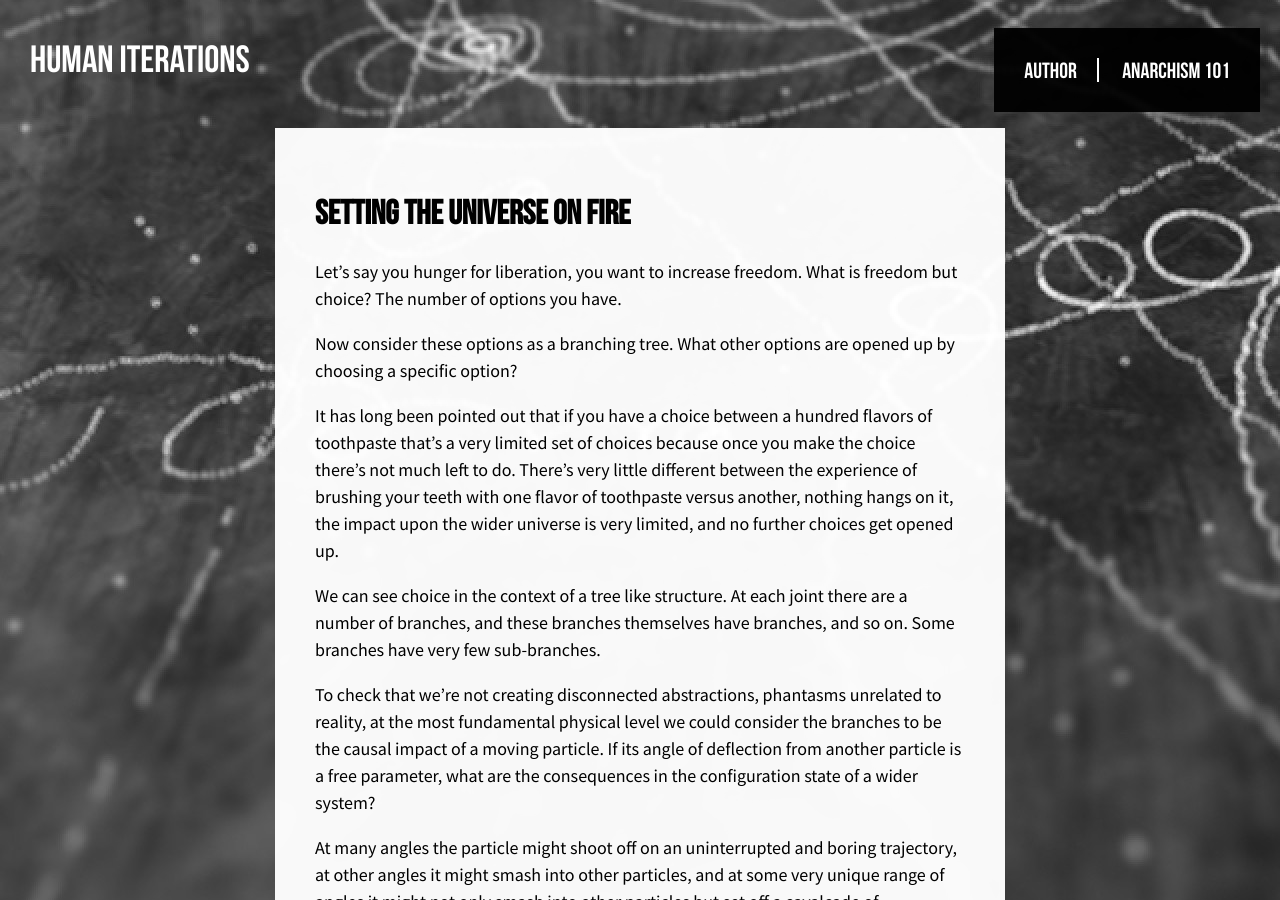
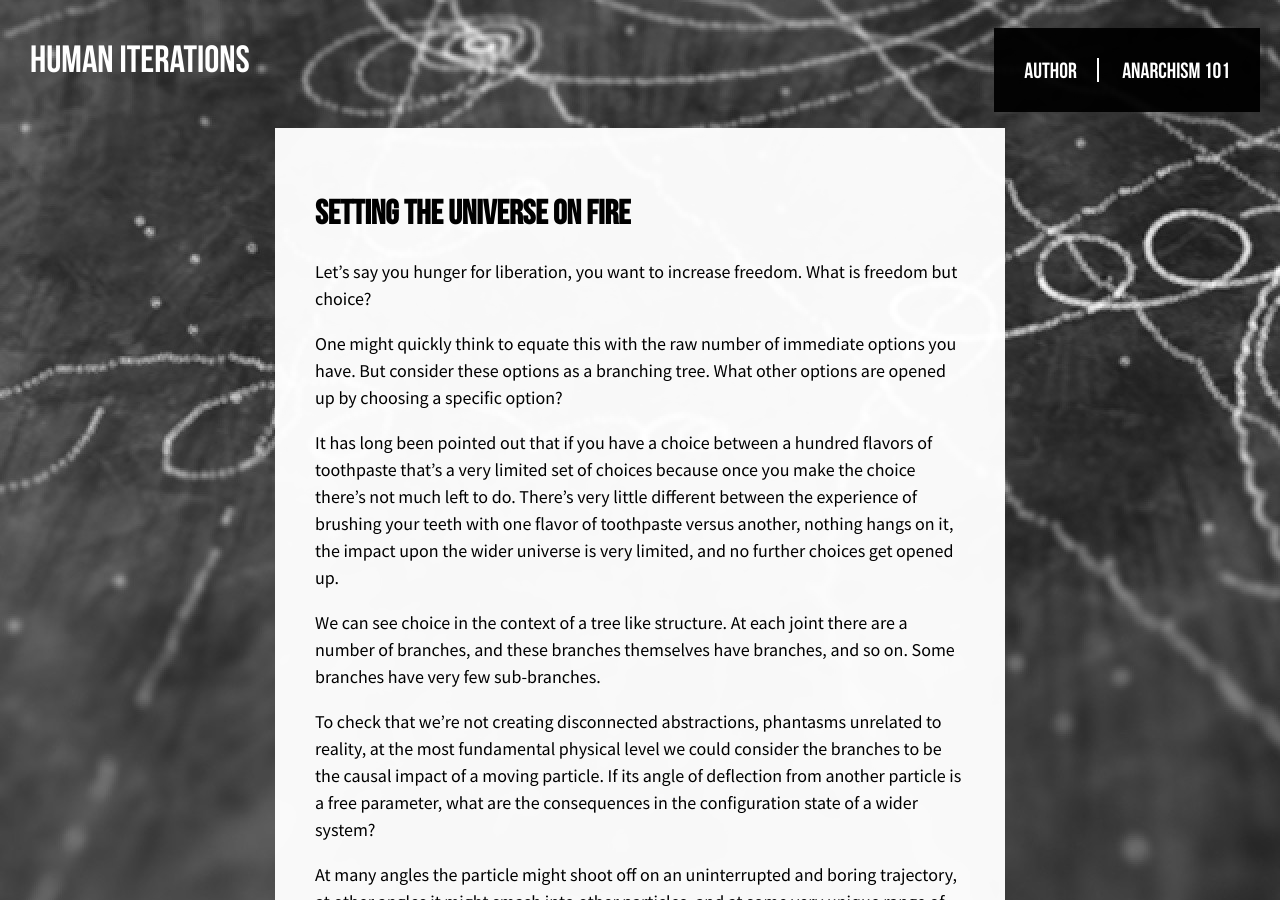
Before and after one commit to rechelon/rechelon.github.io, a Jekyll site: the page built from _posts/2019-02-06-setting-the-universe-on-fire.md, in a window 1280 px wide and 900 px high. Built offline with Jekyll 4.4.1, drawn with Linux system fonts in a browser that asks for light colours; some web fonts are replaced.

Commit message:
uncouth to live edit but it's a quickie piece

```diff
--- a/_posts/2019-02-06-setting-the-universe-on-fire.md
+++ b/_posts/2019-02-06-setting-the-universe-on-fire.md
@@ -12,9 +12,9 @@ categories:
 
 ---
 
-Let's say you hunger for liberation, you want to increase freedom. What is freedom but choice? The number of options you have.
+Let's say you hunger for liberation, you want to increase freedom. What is freedom but choice?
 
-Now consider these options as a branching tree. What other options are opened up by choosing a specific option?
+One might quickly think to equate this with the raw number of immediate options you have. But consider these options as a branching tree. What other options are opened up by choosing a specific option?
 
 It has long been pointed out that if you have a choice between a hundred flavors of toothpaste that's a very limited set of choices because once you make the choice there's not much left to do. There's very little different between the experience of brushing your teeth with one flavor of toothpaste versus another, nothing hangs on it, the impact upon the wider universe is very limited, and no further choices get opened up.
 
```
